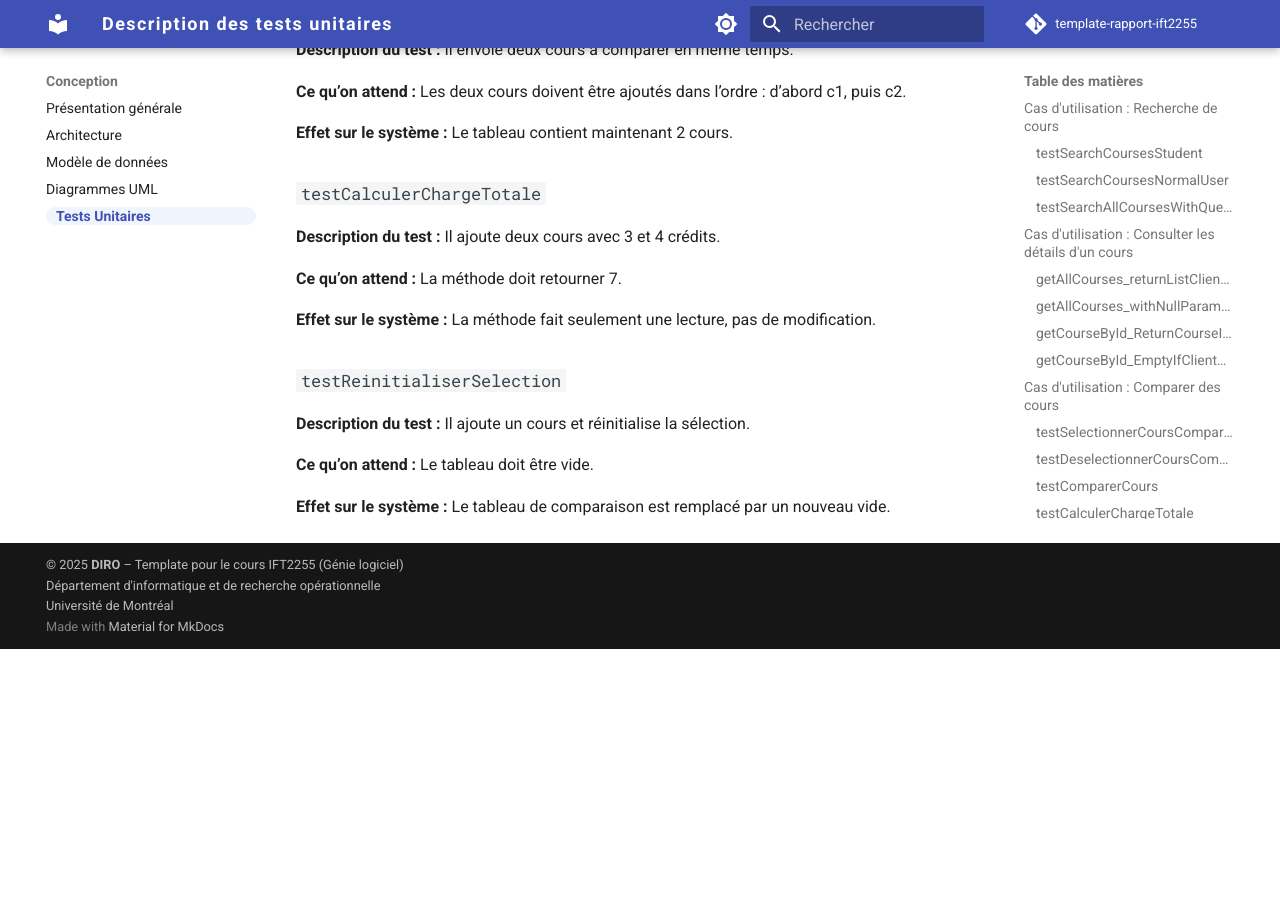
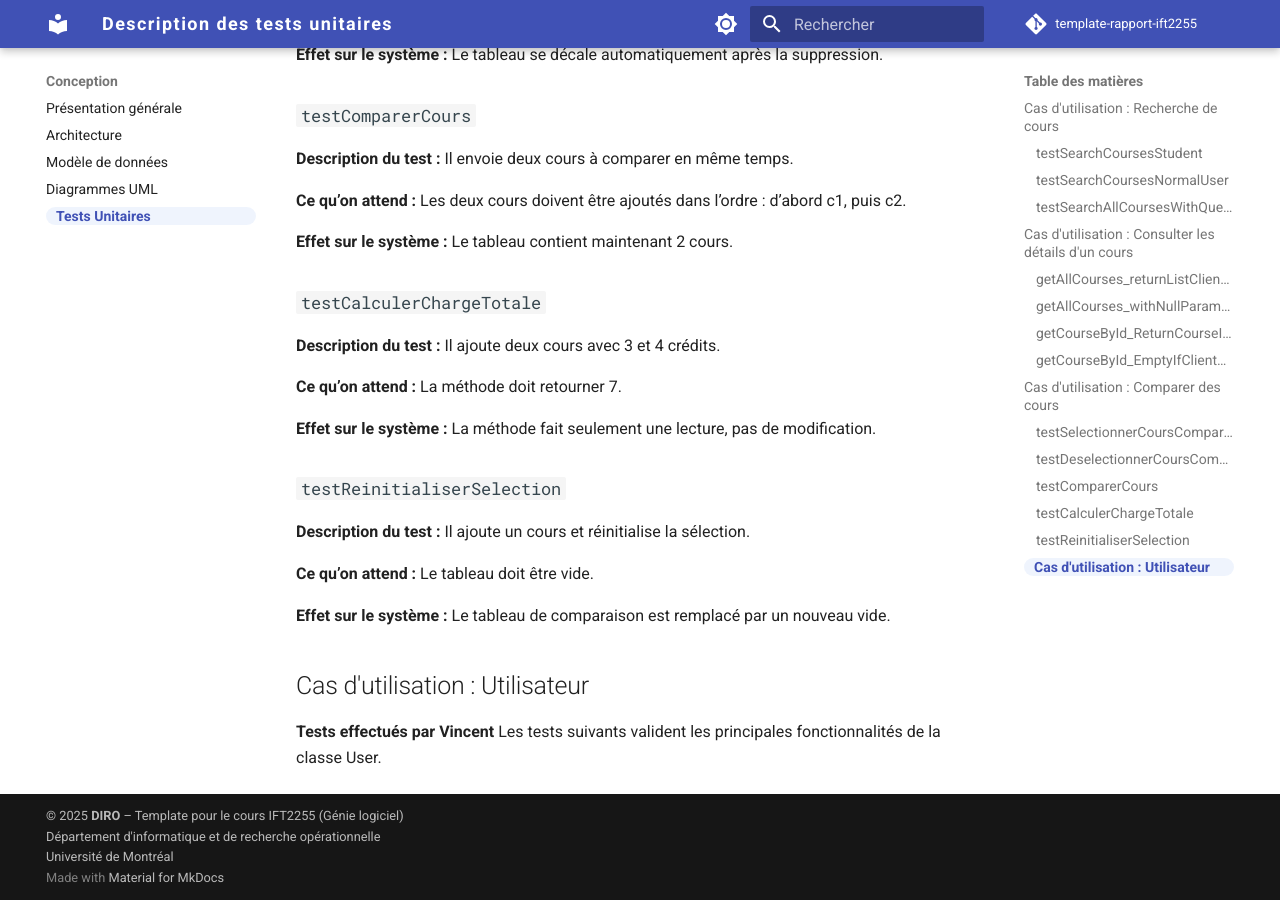
Before and after one commit to jujutheriault/IFT2255_Devoir1, an MkDocs documentation site: the page built from docs/conception/tests.md, in a window 1280 px wide and 900 px high, scrolled down 2576 px. Built offline with MkDocs 1.6.1 and Material for MkDocs 9.7.7, drawn with Linux system fonts in a browser that asks for light colours; comment, search, counter and statistics services are not loaded; before the commit the page ends 3225 px from its top, so only the background shows below that; some of the changed text lies outside the part shown.

Commit message:
Update tests.md

```diff
--- a/docs/conception/tests.md
+++ b/docs/conception/tests.md
@@ -5,6 +5,8 @@ title: Description des tests unitaires
 # Effets attendus + effets de bord des tests
 
 ## Cas d'utilisation : Recherche de cours
+**Tests effectués par Alix**
+
 Les tests suivant valident les différentes utilisation d'une recherche de cours selon le statut de l'utilisateur.
 
 ### `testSearchCoursesStudent`
@@ -41,6 +43,8 @@ Ce test vérifie que la recherche de cours normal dans la barre de recherche par
 
 
 ## Cas d'utilisation : Consulter les détails d'un cours
+**Tests effectués par Justine**
+
 Les tests suivants valident les principales fonctionnalités de la classe CourseService
 ### `getAllCourses_returnListClientApi`
 
@@ -87,7 +91,7 @@ Un optional vide.
 L'exceprion est interceptée dans `CourseService` et non propagée.
 
 ## Cas d'utilisation : Comparer des cours
-
+**Tests effectués par Ranya**
 Les tests suivants valident les principales fonctionnalités de la classe ComparaisonController.
 
 ### `testSelectionnerCoursComparer`
@@ -145,3 +149,7 @@ Le tableau doit être vide.
 
 **Effet sur le système :**
 Le tableau de comparaison est remplacé par un nouveau vide.
+
+## Cas d'utilisation : Utilisateur
+**Tests effectués par Vincent**
+Les tests suivants valident les principales fonctionnalités de la classe User.
```
